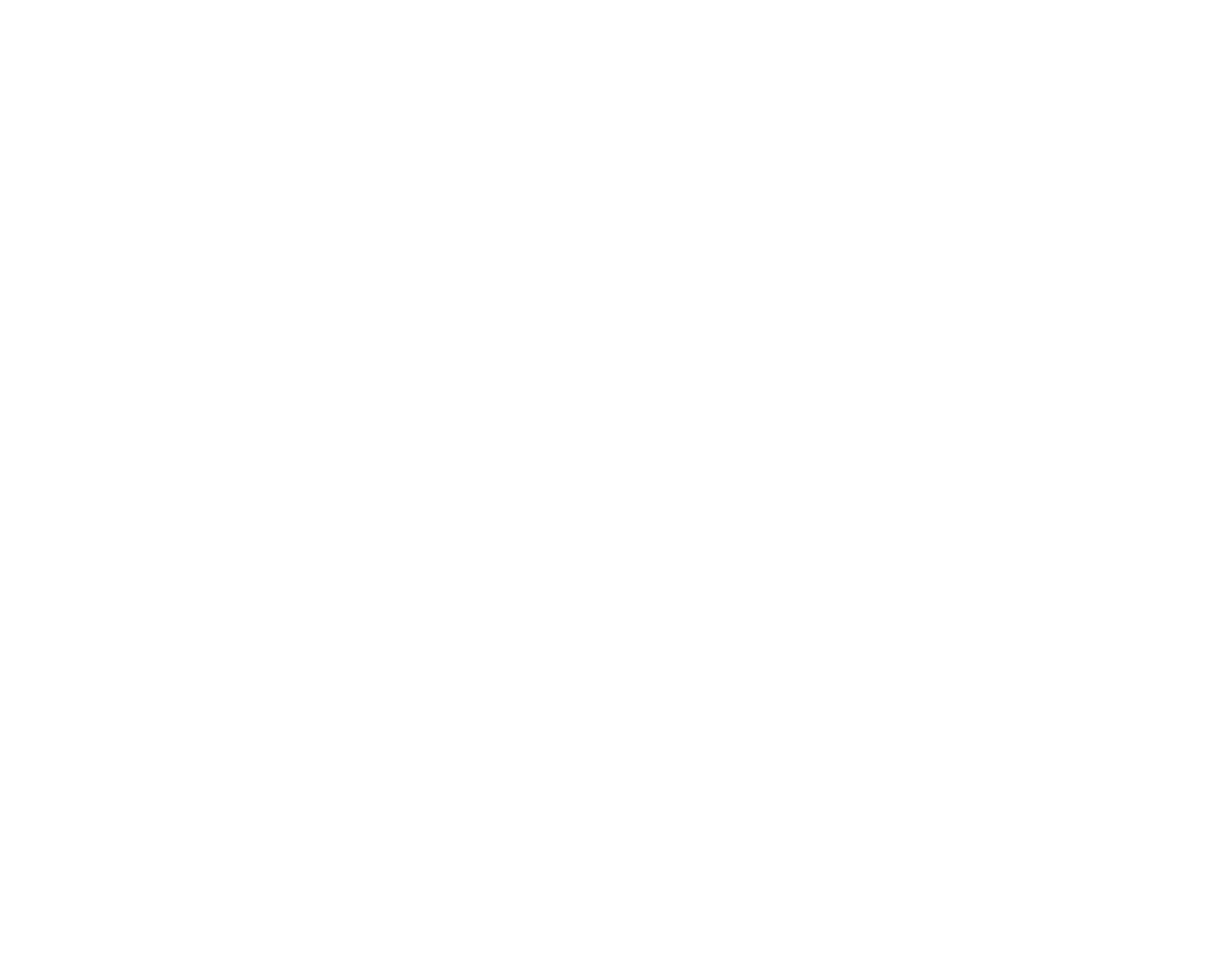
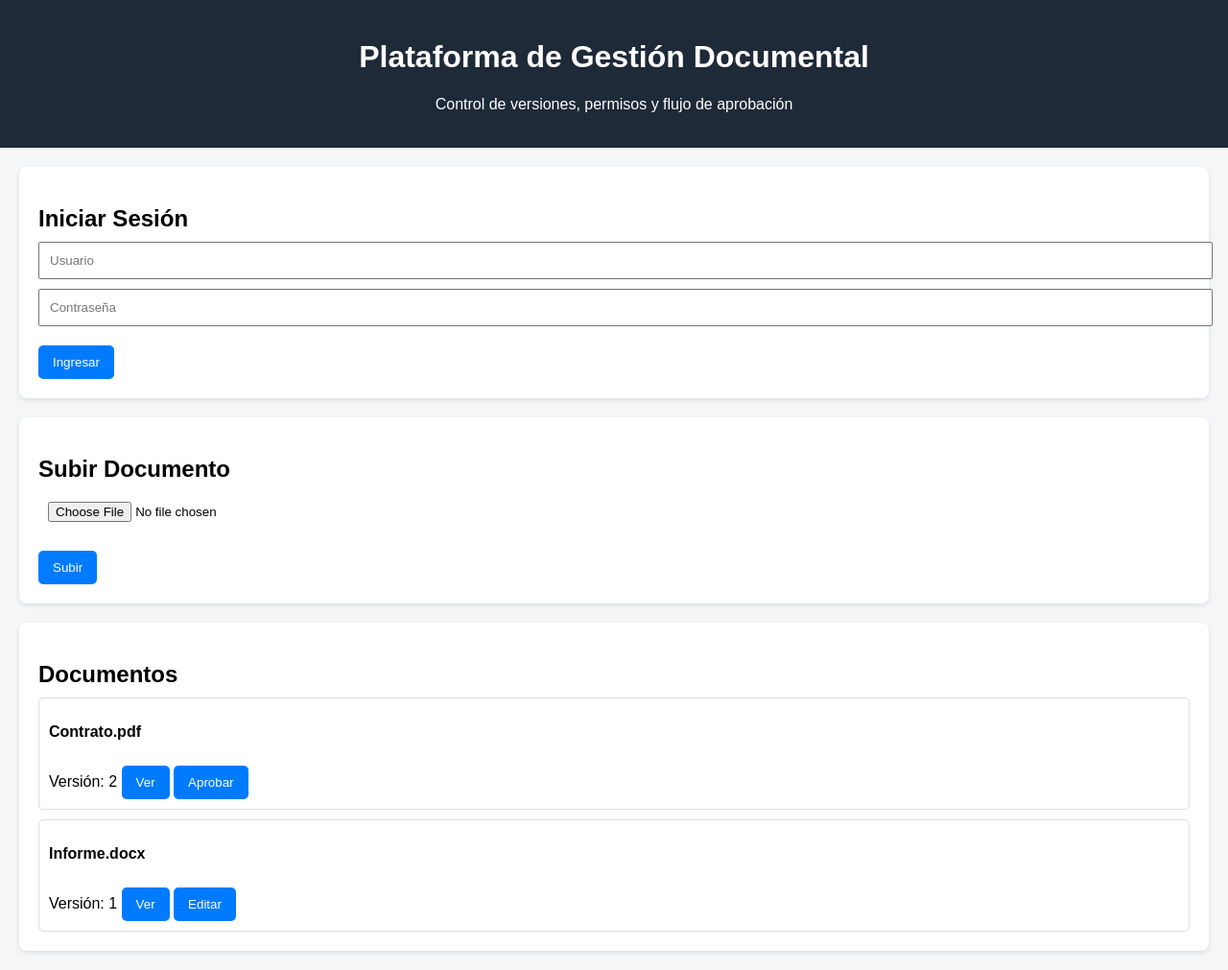
Before and after one commit to KevinU17/Entregas-EPRO-SECCION-01-GRUPO-19, a plain HTML site: page index.html in a window 1280 px wide. Shown: the whole page at 96% size. Before the commit the page ends 800 px from the top, so only its background shows below. Drawn offline with Linux system fonts and the light colour scheme.

Commit message:
feat: interfaz inicial del sistema de gestion documental

```diff
--- a/index.html
+++ b/index.html
@@ -0,0 +1,48 @@
+<!DOCTYPE html>
+<html lang="es">
+<head>
+    <meta charset="UTF-8">
+    <title>Gestión Documental</title>
+    <link rel="stylesheet" href="style.css">
+</head>
+<body>
+
+<header>
+    <h1>Plataforma de Gestión Documental</h1>
+    <p>Control de versiones, permisos y flujo de aprobación</p>
+</header>
+
+<section class="login">
+    <h2>Iniciar Sesión</h2>
+    <input type="text" placeholder="Usuario">
+    <input type="password" placeholder="Contraseña">
+    <button>Ingresar</button>
+</section>
+
+<section class="upload">
+    <h2>Subir Documento</h2>
+    <input type="file">
+    <button>Subir</button>
+</section>
+
+<section class="documents">
+    <h2>Documentos</h2>
+
+    <div class="doc">
+        <p><strong>Contrato.pdf</strong></p>
+        <span>Versión: 2</span>
+        <button>Ver</button>
+        <button>Aprobar</button>
+    </div>
+
+    <div class="doc">
+        <p><strong>Informe.docx</strong></p>
+        <span>Versión: 1</span>
+        <button>Ver</button>
+        <button>Editar</button>
+    </div>
+
+</section>
+
+</body>
+</html>
--- a/style.css
+++ b/style.css
@@ -1,3 +1,52 @@
 body {
-    font-family: Arial;
+    font-family: Arial, sans-serif;
+    background-color: #f4f6f8;
+    margin: 0;
 }
+
+header {
+    background-color: #1e2a38;
+    color: white;
+    padding: 20px;
+    text-align: center;
+}
+
+section {
+    background: white;
+    margin: 20px;
+    padding: 20px;
+    border-radius: 8px;
+    box-shadow: 0 2px 5px rgba(0,0,0,0.1);
+}
+
+h2 {
+    margin-bottom: 10px;
+}
+
+input {
+    display: block;
+    margin: 10px 0;
+    padding: 10px;
+    width: 100%;
+}
+
+button {
+    padding: 10px 15px;
+    margin-top: 10px;
+    border: none;
+    background-color: #007bff;
+    color: white;
+    cursor: pointer;
+    border-radius: 5px;
+}
+
+button:hover {
+    background-color: #0056b3;
+}
+
+.doc {
+    border: 1px solid #ddd;
+    padding: 10px;
+    margin-top: 10px;
+    border-radius: 5px;
+}
```
